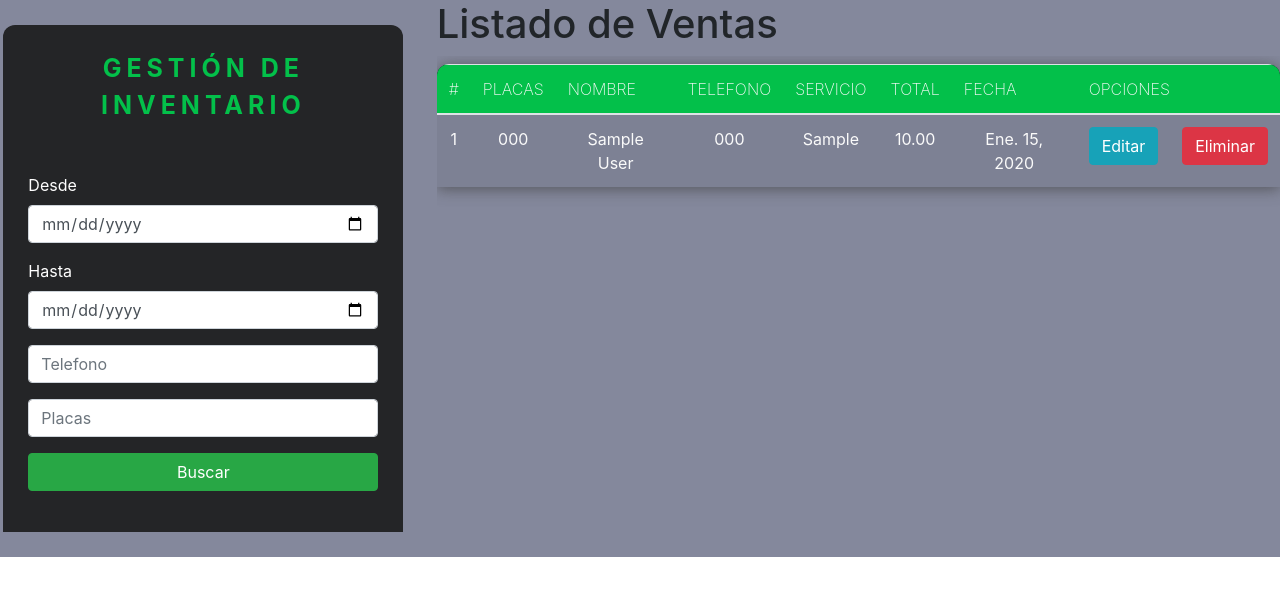
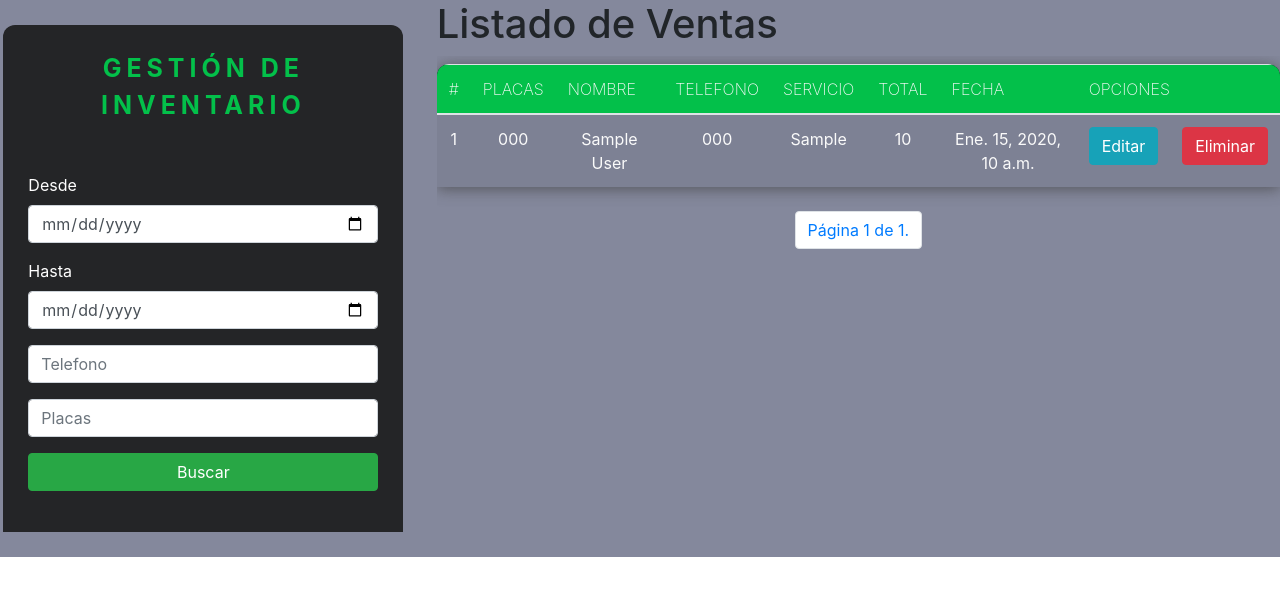
Before and after one commit to AlbertRG/Easywash-Web, a Django app: template adminpages/templates/adminpages/ventas.html in a window 1280 px wide. Shown: the part 190-786 px from the top of the page. Run offline with Django 3.2, Linux system fonts and the light colour scheme; tables that the repository leaves empty hold one stand-in row (values such as "Sample post"); the template is opened without the code that fills it: values that come from a table or form of the project are taken from there, most other values are stand-ins (such as "Sample title", 1, 10 or a date in 2020).

Commit message:
pagination pending

```diff
--- a/adminpages/templates/adminpages/ventas.html
+++ b/adminpages/templates/adminpages/ventas.html
@@ -81,6 +81,40 @@
                 </tbody>
             </table>
         </div>
+        <div class="pagination justify-content-center"> <!-- Clase de Bootstrap para centrar el paginador -->
+          <ul class="pagination">
+              {% if page.has_previous %}
+                  <li class="page-item">
+                      <a class="page-link" href="?page=1" aria-label="Primero">
+                          <span aria-hidden="true">&laquo;&laquo;</span>
+                      </a>
+                  </li>
+                  <li class="page-item">
+                      <a class="page-link" href="?page={{ page.previous_page_number }}" aria-label="Anterior">
+                          <span aria-hidden="true">&laquo;</span>
+                      </a>
+                  </li>
+              {% endif %}
+
+              <li class="page-item">
+                  <span class="page-link">Página {{ page.number }} de {{ page.paginator.num_pages }}.</span>
+              </li>
+
+              {% if page.has_next %}
+                  <li class="page-item">
+                      <a class="page-link" href="?page={{ page.next_page_number }}" aria-label="Siguiente">
+                          <span aria-hidden="true">&raquo;</span>
+                      </a>
+                  </li>
+                  <li class="page-item">
+                      <a class="page-link" href="?page={{ page.paginator.num_pages }}" aria-label="Último">
+                          <span aria-hidden="true">&raquo;&raquo;</span>
+                      </a>
+                  </li>
+              {% endif %}
+          </ul>
+      </div>
+
     </div>
 </div>
 {% endblock %}
```
Also changed, not shown: adminpages/views.py (+11 -1 lines).
